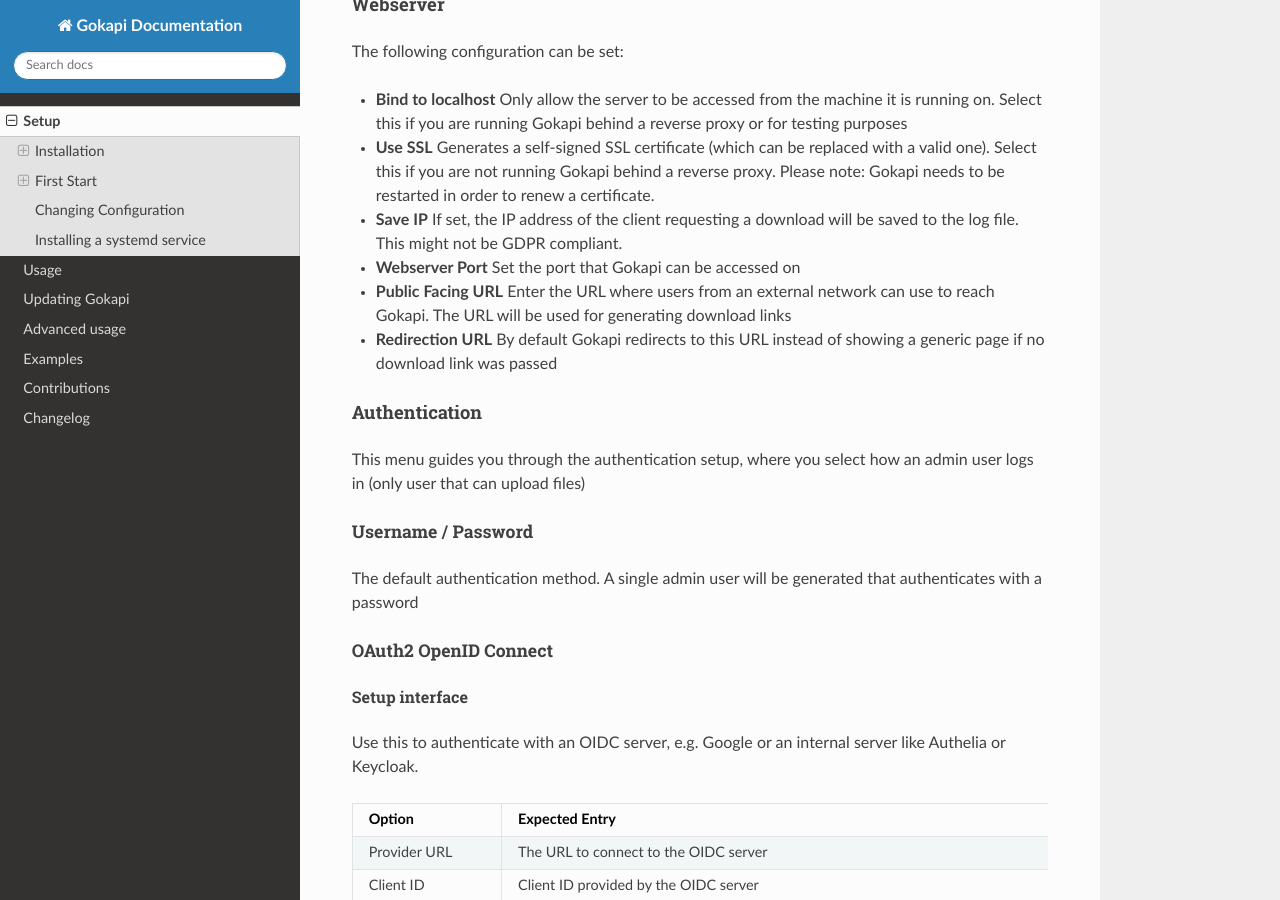
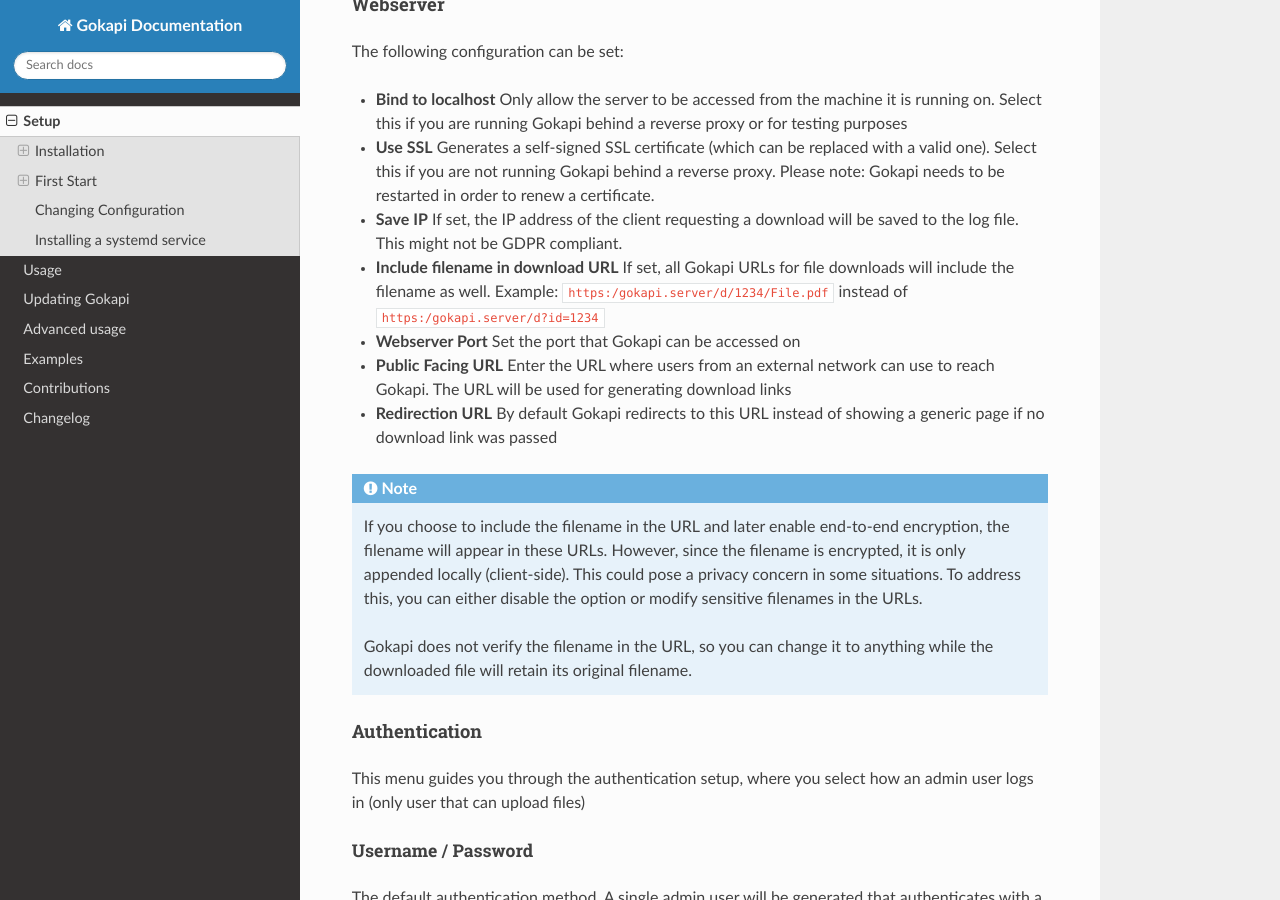
Before and after one commit to Forceu/Gokapi, a Sphinx documentation site: the page built from docs/setup.rst, in a window 1280 px wide and 900 px high, scrolled down 2020 px. Built offline with Sphinx 7.4.7 and the Read the Docs theme 2.0.0, drawn with Linux system fonts in a browser that asks for light colours.

Commit message:
Updated documentation

```diff
--- a/docs/setup.rst
+++ b/docs/setup.rst
@@ -94,9 +94,17 @@
 -  **Bind to localhost** Only allow the server to be accessed from the machine it is running on. Select this if you are running Gokapi behind a reverse proxy or for testing purposes
 -  **Use SSL** Generates a self-signed SSL certificate (which can be replaced with a valid one). Select this if you are not running Gokapi behind a reverse proxy. Please note: Gokapi needs to be restarted in order to renew a certificate.
 -  **Save IP** If set, the IP address of the client requesting a download will be saved to the log file. This might not be GDPR compliant.
+-  **Include filename in download URL** If set, all Gokapi URLs for file downloads will include the filename as well. Example: ``https:/gokapi.server/d/1234/File.pdf`` instead of ``https:/gokapi.server/d?id=1234``
 -  **Webserver Port** Set the port that Gokapi can be accessed on
 -  **Public Facing URL** Enter the URL where users from an external network can use to reach Gokapi. The URL will be used for generating download links
 -  **Redirection URL**  By default Gokapi redirects to this URL instead of showing a generic page if no download link was passed
+
+
+.. note::
+   If you choose to include the filename in the URL and later enable end-to-end encryption, the filename will appear in these URLs. However, since the filename is encrypted, it is only appended locally (client-side). This could pose a privacy concern in some situations. To address this, you can either disable the option or modify sensitive filenames in the URLs.
+
+   Gokapi does not verify the filename in the URL, so you can change it to anything while the downloaded file will retain its original filename.
+
 
 
 Authentication
```
